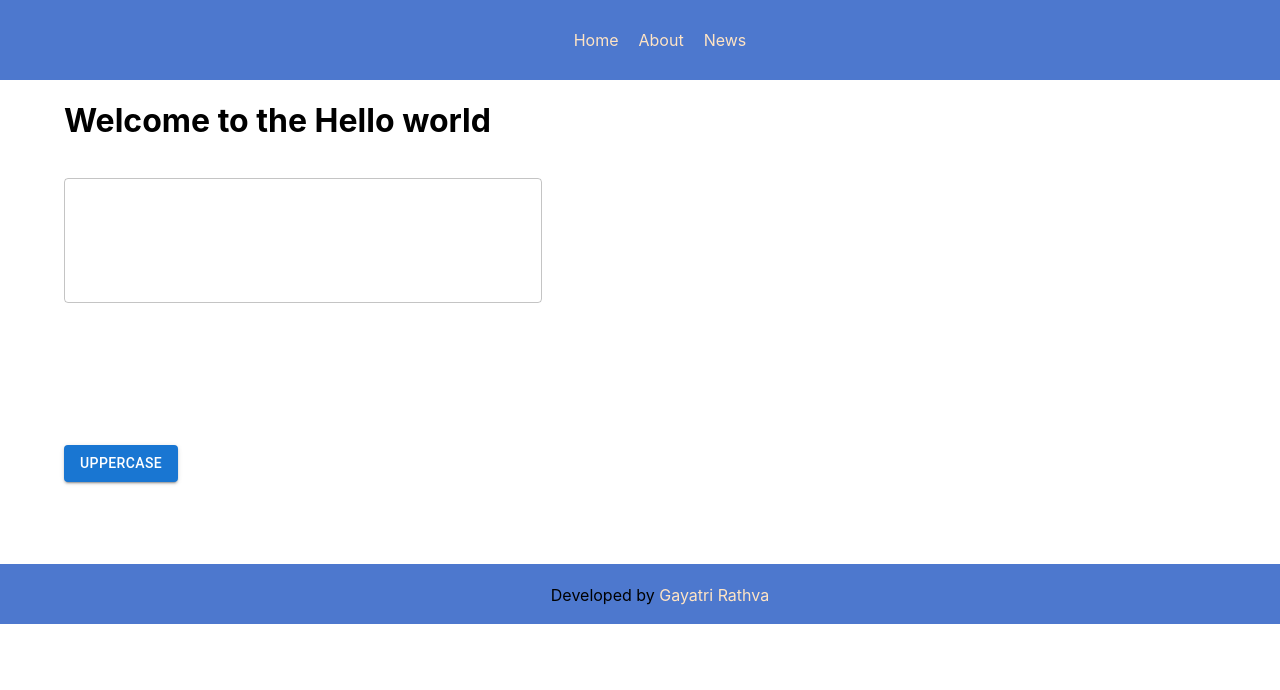
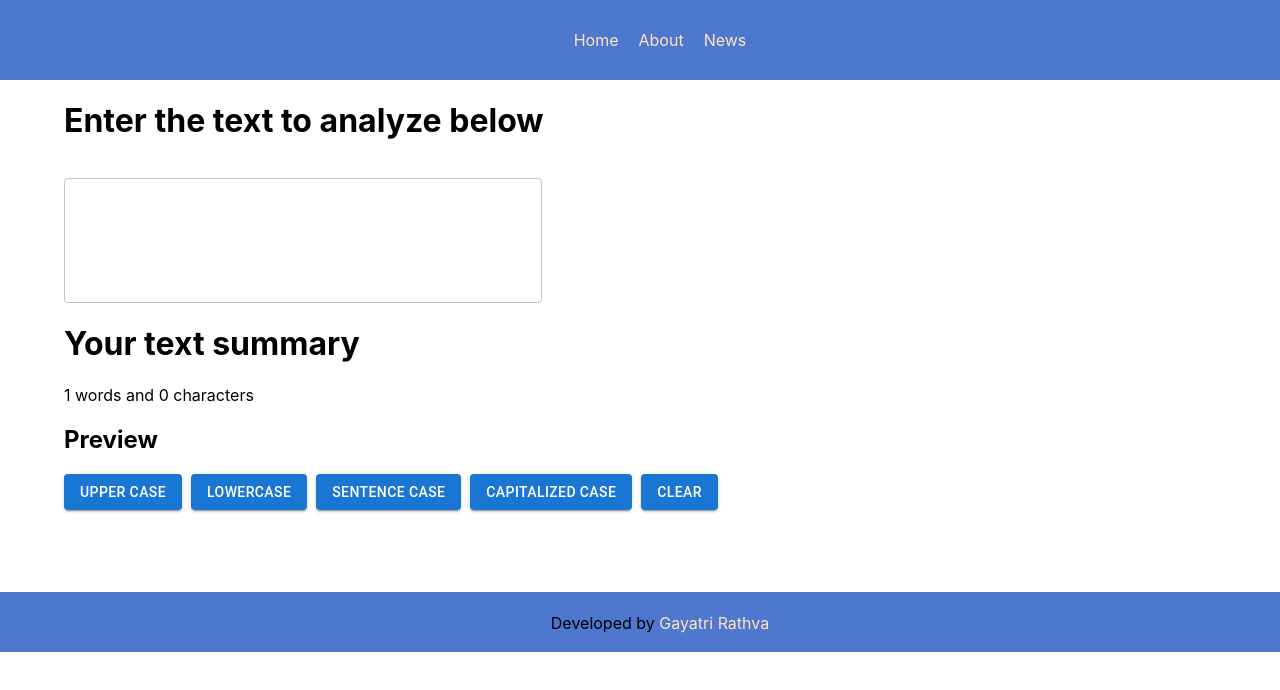
Before and after one commit to gayatri89/react-practice-project, a React (Create React App) app: page /exe in a window 1280 px wide. Shown: the top 690 px of the page. Built offline with nearby package versions, Linux system fonts and the light colour scheme.

Commit message:
text analyzer

```diff
--- a/src/components/TextForm.js
+++ b/src/components/TextForm.js
@@ -1,19 +1,32 @@
 import React, { useState } from 'react'
 import TextField from '@mui/material/TextField';
-import { Grid, Container, Card, CardMedia, CardContent, Typography, CardActions, Box, Button } from '@mui/material';
-import Stack from '@mui/material/Stack';
+import { Grid, Container, Button } from '@mui/material';
 
 export default function TextForm() {
     let [text, setText] = useState('');
     const handleUpperCase = () => {
         return setText(text.toUpperCase());
     }
+    const handleSentenceCase = () => {
+        const txt1 = text.charAt(0).toUpperCase();
+        const txt2 = text.slice(1);
+        return setText(txt1+txt2);
+    }
+
+    const handleCapitalizedCase = () => {
+        let arr = text.toLowerCase().split(" ");
+        arr && arr.map((item,index)=>{
+            arr[index] = item.charAt(0).toUpperCase() + item.slice(1);
+        })
+        return setText(arr.join(" "));
+    }
+
   return (
     <Container fixed>
 
     <Grid container spacing={2}>
         <Grid item xs={12} sm={12} md={12}>
-            <h1>Welcome to the Hello world</h1>
+            <h1>Enter the text to analyze below</h1>
         </Grid>
         <Grid item  xs={12} sm={12} md={12}>
 
@@ -23,16 +36,20 @@ export default function TextForm() {
           rows={4}
           className="myText"
           onChange={(e)=>setText(e.target.value)}
+          value={text}
         />
 
         <Grid item xs={12} sm={12} md={12}>
-        <h1>&nbsp;</h1>
-
-            {text}
+            <h1>Your text summary</h1>
+            <p>{text.split(" ").length} words and {text.length} characters</p>
+            <h2>Preview</h2>
+            <p>{text}</p>
+            <Button variant="contained" onClick={handleUpperCase}>UPPER CASE</Button>&nbsp;&nbsp;
+            <Button variant="contained" onClick={()=>setText(text.toLowerCase())} >lowercase</Button>&nbsp;&nbsp;
+            <Button variant="contained" onClick={handleSentenceCase}>Sentence case</Button>&nbsp;&nbsp;
+            <Button variant="contained" onClick={handleCapitalizedCase}>Capitalized case</Button>&nbsp;&nbsp;
+            <Button variant="contained" onClick={()=>setText('')}>Clear</Button>&nbsp;&nbsp;
             <h1>&nbsp;</h1>
-            <Button variant="contained" onClick={handleUpperCase}>Uppercase</Button>
-            <h1>&nbsp;</h1>
-
         </Grid>
 
         </Grid>
```
